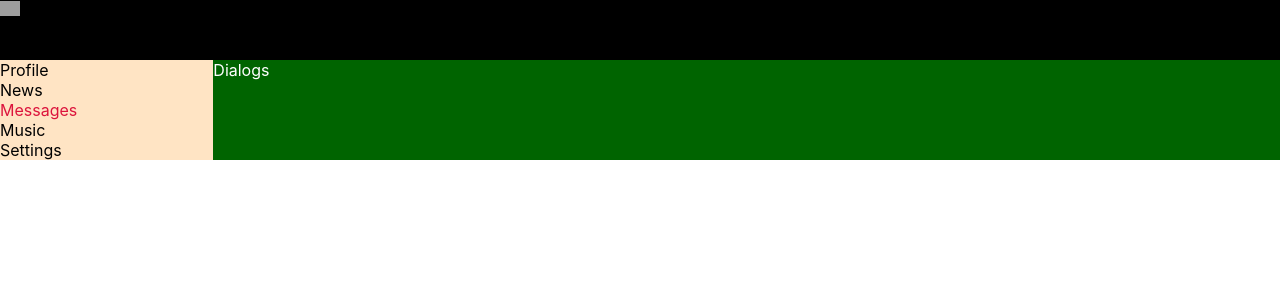
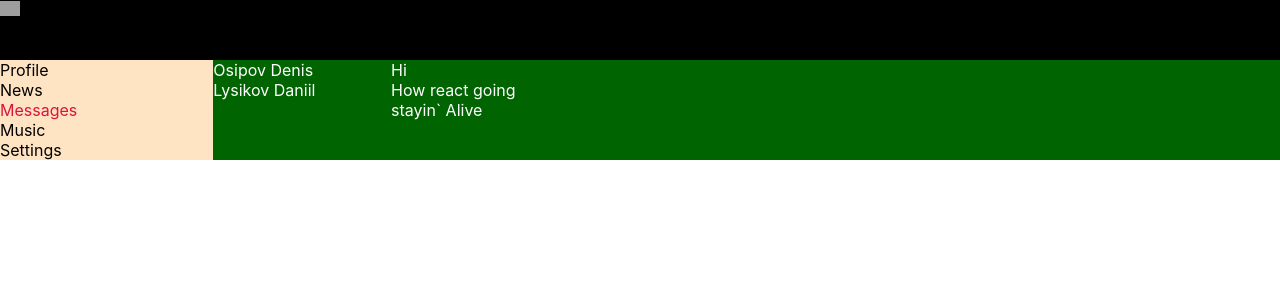
Before and after one commit to At1L/learn-react, a React (Create React App) app: page /dialogs in a window 1280 px wide. Shown: the top 300 px of the page. Built offline with nearby package versions, Linux system fonts and the light colour scheme; grey boxes are pictures that could not be loaded.

Commit message:
messages page

```diff
--- a/src/components/Dialogs/Dialogs.jsx
+++ b/src/components/Dialogs/Dialogs.jsx
@@ -1,8 +1,20 @@
-import style from './Dialogs.module.css'
+import s from './Dialogs.module.css'
 const Dialogs = (props) => {
     return (
-        <div>
-            Dialogs
+        <div className={s.dialogs}>
+            <div className={s.dialogsItems}>
+                <div className={s.dialog + ' ' + s.active}>
+                    Osipov Denis
+                </div>
+                <div className={s.dialog}>
+                    Lysikov Daniil
+                </div>
+            </div>
+            <div className={s.message}>
+                <div className={s.message}>Hi</div>
+                <div className={s.message}>How react going</div>
+                <div className={s.message}>stayin` Alive</div>
+            </div>
         </div>
     );
 }
--- a/src/components/Dialogs/Dialogs.module.css
+++ b/src/components/Dialogs/Dialogs.module.css
@@ -0,0 +1,25 @@
+.dialogs{
+    display: grid;
+    grid-template-columns: 2fr 10fr;
+}
+
+.dialogItems{
+    padding: 10px;
+}
+
+.dialogItems .active{
+    color: gold;
+    padding: 10px;
+}
+
+.dialog{
+ color: white;
+}
+
+.messages{
+    padding: 10px;
+}
+
+.message{
+    color: white;
+}
```
